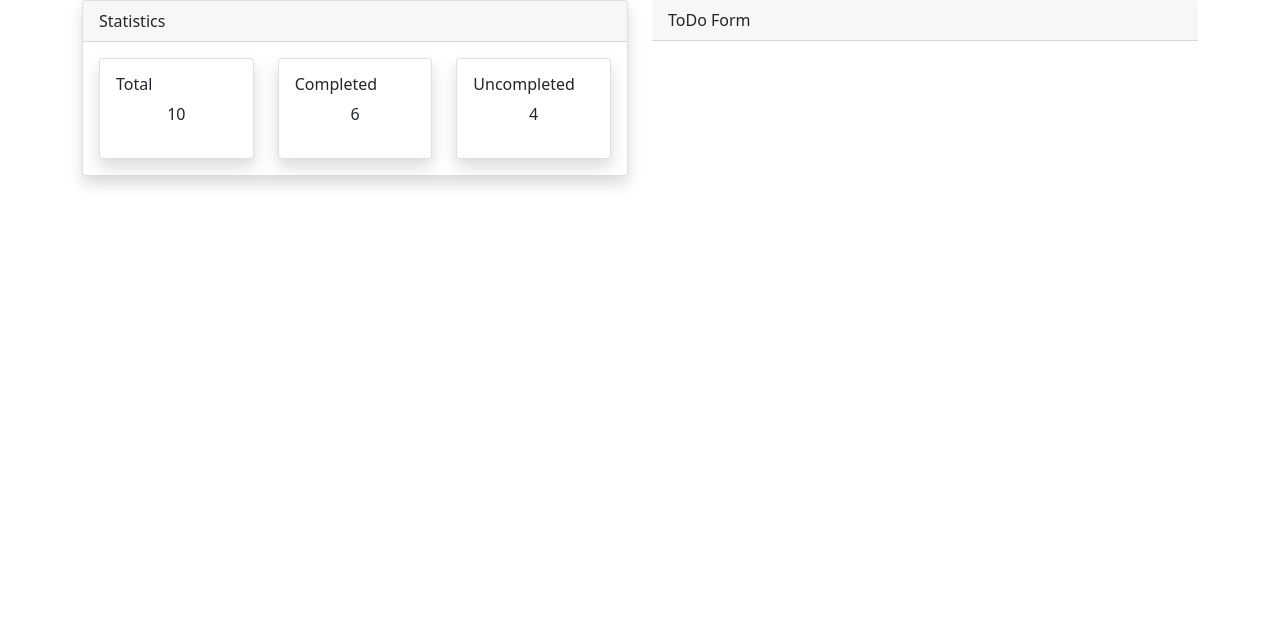
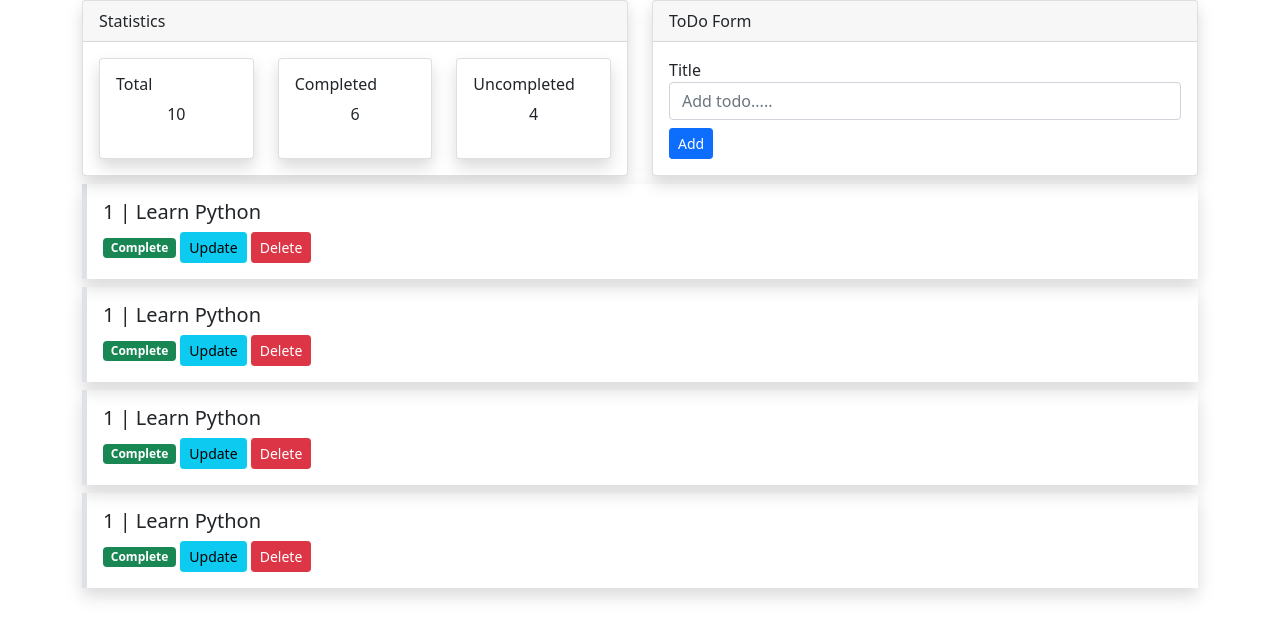
Before and after one commit to Prashant-dhakad/FlaskProjects, a Flask app: page / in a window 1280 px wide. Shown: the part 56-695 px from the top of the page. Run offline with Flask 2, Linux system fonts and the light colour scheme.

Commit message:
Building ToDo-App

```diff
--- a/ToDo-App/templates/dashboard/index.html
+++ b/ToDo-App/templates/dashboard/index.html
@@ -33,12 +33,50 @@
             </div>
         </div>
         <div class="col-md-6">
+            <div class="card shadow">
             <div class="card-header">ToDo Form</div>
             <div class="card-body">
                 <form action="">
-                    <label for=""></label>
+                    <label for="">Title</label>
+                    <input class="form-control" type="text" name="title" placeholder="Add todo.....">
+                    <input class="btn btn-primary mt-2 btn-sm" type="submit" value="Add">
                 </form>
             </div>
+        </div>
+        </div>
+    </div>
+    <div class="border-start border-5 mt-2 shadow">
+        <div class="card-body">
+            <h5>1 | Learn Python</h5>
+            <span class="badge bg-success">Complete</span>
+            <a class="btn btn-info btn-sm" href="">Update</a>
+            <a class="btn btn-danger btn-sm" href="">Delete</a>
+        </div>
+    </div>
+    <div class="border-start border-5 mt-2 shadow">
+        <div class="card-body">
+            <h5>1 | Learn Python</h5>
+            <span class="badge bg-success">Complete</span>
+            <a class="btn btn-info btn-sm" href="">Update</a>
+            <a class="btn btn-danger btn-sm" href="">Delete</a>
+        </div>
+    </div>
+
+    <div class="border-start border-5 mt-2 shadow">
+        <div class="card-body">
+            <h5>1 | Learn Python</h5>
+            <span class="badge bg-success">Complete</span>
+            <a class="btn btn-info btn-sm" href="">Update</a>
+            <a class="btn btn-danger btn-sm" href="">Delete</a>
+        </div>
+    </div>
+
+    <div class="border-start border-5 mt-2 shadow">
+        <div class="card-body">
+            <h5>1 | Learn Python</h5>
+            <span class="badge bg-success">Complete</span>
+            <a class="btn btn-info btn-sm" href="">Update</a>
+            <a class="btn btn-danger btn-sm" href="">Delete</a>
         </div>
     </div>
 </div>
```
